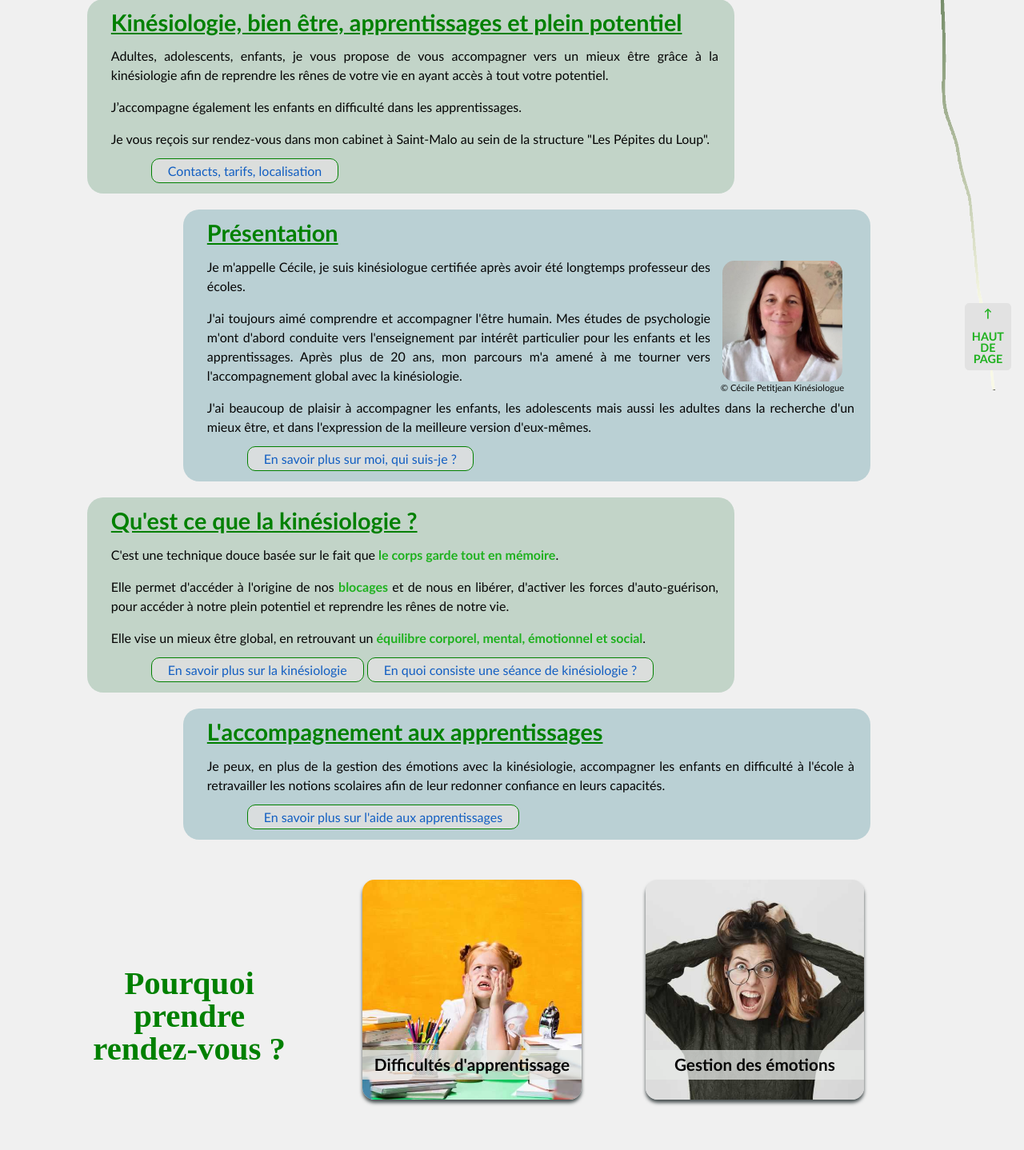
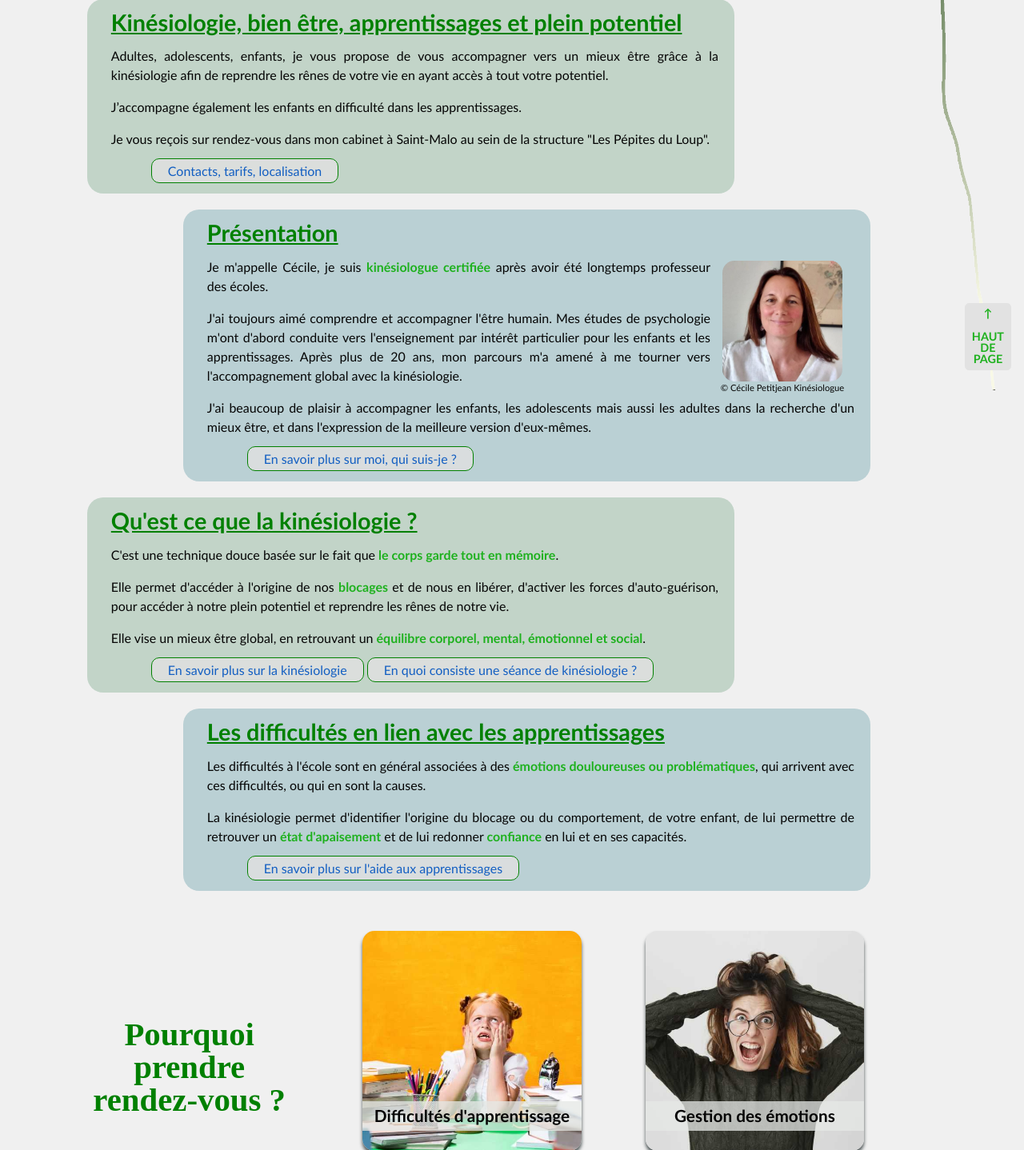
Before and after one commit to DavFrancois/cecilepetitjeankinesiologue, a PHP site: page / in a window 1280 px wide. Shown: the part 661-2099 px from the top of the page at 80% size. Run offline with PHP 8.4, Linux system fonts and the light colour scheme; some libraries are stand-ins or nearby versions.

Commit message:
Mise à jour de la notion d'aide à l'apprentissage + recentrage vignettes

```diff
--- a/css/stylececile.css
+++ b/css/stylececile.css
@@ -700,7 +700,7 @@ em {
   padding: 15px 10px 5px 15px;
   width: 100%;
   height: 100%;
-  text-align: left;
+  text-align: center;
   border-radius: 15px;
   font-size: 1em;
   font-weight: 600;
--- a/index.html
+++ b/index.html
@@ -76,7 +76,7 @@
                             <img class="figure_photo" src="images/cecile_photo3_400.webp" alt="Cécile PETITJEAN photo" title="Cécile PETITJEAN - Kinésiologue"/>
                             <figcaption>&copy; Cécile Petitjean Kinésiologue</figcaption>
                         </figure>
-                        <p>Je m'appelle Cécile, je suis kinésiologue certifiée après avoir été longtemps professeur des écoles.</p>
+                        <p>Je m'appelle Cécile, je suis <strong>kinésiologue certifiée</strong> après avoir été longtemps professeur des écoles.</p>
                         <p>J'ai toujours aimé comprendre et accompagner l'être humain. Mes études de psychologie m'ont d'abord conduite vers l'enseignement par intérêt particulier pour les enfants et les apprentissages. Après plus de 20 ans, mon parcours m'a amené à me tourner vers l'accompagnement global avec la kinésiologie.</p>
                         <p>J'ai beaucoup de plaisir à accompagner les enfants, les adolescents mais aussi les adultes dans la recherche d'un mieux être, et dans l'expression de la meilleure version d'eux-mêmes.</p>
                         <a class="btn2" href="p4_qui.php" title="Cécile Petitjean Kinésiologue">En savoir plus sur moi, qui suis-je ?</a>
@@ -88,8 +88,9 @@
                         <a class="btn2" href="p5_sceance.php" title="une scénace de kinésiologie">En quoi consiste une séance de kinésiologie ?</a>
                     </div>
                     <div class="pair">
-                        <h2>L'accompagnement aux apprentissages</h2>
-                        <p>Je peux, en plus de la gestion des émotions avec la kinésiologie, accompagner les enfants en difficulté à l'école à retravailler les notions scolaires afin de leur redonner confiance en leurs capacités.</p>
+                        <h2>Les difficultés en lien avec les apprentissages</h2>
+                        <p>Les difficultés à l'école sont en général associées à des <strong>émotions douloureuses ou problématiques</strong>, qui arrivent avec ces difficultés, ou qui en sont la causes.</p>
+                        <p>La kinésiologie permet d'identifier l'origine du blocage ou du comportement, de votre enfant, de lui permettre de retrouver un <strong>état d'apaisement</strong> et de lui redonner <strong>confiance</strong> en lui et en ses capacités.</p>
                         <a class="btn2" href="p3_apprentissage.php" title="Aide aux apprentissages">En savoir plus sur l'aide aux apprentissages</a>
                     </div>
                 </div>
@@ -103,42 +104,42 @@
                 <div class="vignette">
                     <img class="image" id="apprentissage" src="images/apprentissage500.jpg" alt="Difficultés d'apprentissage" title="Difficultés d'apprentissage"/>
                     <div class="text">Difficultés d'apprentissage</div>
-                    <div class="vignette_text--hover">DIFFICULTES D'APPRENTISSAGE :<br />- Difficultés de mémorisation,<br />- Difficultés de concentration<br />- Difficultés de lecture, écriture, calcul<br />- Difficultés à tenir en place<br />- Peur des situations d’examen<br />- Perte de ses moyens alors qu’on a travaillé<br />- ...<a class="btn4" href="p3_apprentissage.php" title="Aide aux apprentissages">En savoir plus sur l'aide aux apprentissages</a></div>
+                    <div class="vignette_text--hover">DIFFICULTES D'APPRENTISSAGE<br />- Difficultés de mémorisation,<br />- Difficultés de concentration<br />- Difficultés de lecture, écriture, calcul<br />- Difficultés à tenir en place<br />- Peur des situations d’examen<br />- Perte de ses moyens alors qu’on a travaillé<br />...<a class="btn4" href="p3_apprentissage.php" title="Aide aux apprentissages">En savoir plus sur l'aide aux apprentissages</a></div>
                 </div>
                 <div class="vignette">
                     <img class="image" id="phobie" src="images/emotions500.jpg" alt="Peurs et phobies" title="Gestion des émotions"/>
                     <div class="text">Gestion des émotions</div>
-                    <div class="vignette_text--hover">GESTION DES EMOTIONS :<br />- Difficultés à contrôler ses émotions<br />- Colères<br />- Peurs, phobies<br />- Pleurs<br />- Hypersensibilité<br />- Hyper émotivité<br />- ...<a class="btn4" href="p2_kinesiologue.php" title="La kinésiologie">En savoir plus sur la kinésiologie</a></div>
+                    <div class="vignette_text--hover">GESTION DES EMOTIONS<br />- Difficultés à contrôler ses émotions<br />- Colères<br />- Peurs, phobies<br />- Pleurs<br />- Hypersensibilité<br />- Hyper émotivité<br />...<a class="btn4" href="p2_kinesiologue.php" title="La kinésiologie">En savoir plus sur la kinésiologie</a></div>
                 </div>
                 <div class="vignette">
                     <img class="image" id="relation" src="images/relation500.jpg" alt="relation aux autres" title="Relation aux autres"/></a>
                     <div class="text">Relation aux autres</div>
-                    <div class="vignette_text--hover">PROBLEMES DE RELATION AUX AUTRES :<br />- Difficultés à communiquer avec les autres<br />- Timidité <br />- Extravagance excessive<br />- Sentiment d’infériorité<br />- Peur de toujours déranger<br />- Sentiment d'être toujours jugé<br />- Besoin de se mettre en avant<br />- Jalousie excessive<br />- ...<a class="btn4" href="p2_kinesiologue.php" title="La kinésiologie">En savoir plus sur la kinésiologie</a></div>
+                    <div class="vignette_text--hover">PROBLEMES DE RELATION AUX AUTRES<br />- Difficultés à communiquer avec les autres<br />- Timidité <br />- Extravagance excessive<br />- Sentiment d’infériorité<br />- Peur de toujours déranger<br />- Sentiment d'être toujours jugé<br />- Besoin de se mettre en avant<br />- Jalousie excessive<br />...<a class="btn4" href="p2_kinesiologue.php" title="La kinésiologie">En savoir plus sur la kinésiologie</a></div>
                 </div>
                 <div class="vignette">
                     <img class="image" id="sommeil" src="images/sommeil500.jpg" alt="Sommeil" title="Problèmes de sommeil"/></a>
                     <div class="text">Sommeil</div>
-                    <div class="vignette_text--hover">PROBLEMES DE SOMMEIL :<br />- Difficultés d’endormissement<br />- Réveils nocturnes<br />- Insomnies<br />- Cauchemars<br />- ...<a class="btn4" href="p2_kinesiologue.php" title="La kinésiologie">En savoir plus sur la kinésiologie</a></div>
+                    <div class="vignette_text--hover">PROBLEMES DE SOMMEIL<br />- Difficultés d’endormissement<br />- Réveils nocturnes<br />- Insomnies<br />- Cauchemars<br />- ...<a class="btn4" href="p2_kinesiologue.php" title="La kinésiologie">En savoir plus sur la kinésiologie</a></div>
                 </div>
                 <div class="vignette">
                     <img class="image" id="stress" src="images/stress340.jpg" alt="stress" title="Problèmes de stress"/></a>
                     <div class="text">Stress</div>
-                    <div class="vignette_text--hover">STRESS :<br />- Difficulté à gérer son stress<br />- Panique<br />- Peur de ne pas y arriver<br />- Sensation de surcharge<br />- Blocage lié au stress<br />- ...<a class="btn4" href="p2_kinesiologue.php" title="La kinésiologie">En savoir plus sur la kinésiologie</a></div>
+                    <div class="vignette_text--hover">STRESS<br />- Difficulté à gérer son stress<br />- Panique<br />- Peur de ne pas y arriver<br />- Sensation de surcharge<br />- Blocage lié au stress<br />...<a class="btn4" href="p2_kinesiologue.php" title="La kinésiologie">En savoir plus sur la kinésiologie</a></div>
                 </div>
                 <div class="vignette">
                     <img class="image" id="confiance en soi" src="images/confiance500.jpg" alt="confiance en soi" title="Confiance en soi"/></a>
                     <div class="text">Confiance en soi</div>
-                    <div class="vignette_text--hover">PROBLEMES DE CONFIANCE :<br />- Manque de confiance en soi<br />- Peur de ne pas être à la hauteur, de ne pas y arriver<br />- Peur de décevoir<br />- Peur de ne pas être aimé<br />- Sentiment d’être moche, bête, faible<br />- Peur de se lancer dans un nouveau projet<br />- ...<a class="btn4" href="p2_kinesiologue.php" title="La kinésiologie">En savoir plus sur la kinésiologie</a></div>
+                    <div class="vignette_text--hover">PROBLEMES DE CONFIANCE<br />- Manque de confiance en soi<br />- Peur de ne pas être à la hauteur, de ne pas y arriver<br />- Peur de décevoir<br />- Peur de ne pas être aimé<br />- Sentiment d’être moche, bête, faible<br />- Peur de se lancer dans un nouveau projet<br />...<a class="btn4" href="p2_kinesiologue.php" title="La kinésiologie">En savoir plus sur la kinésiologie</a></div>
                 </div>
                 <div class="vignette">
                     <img class="image" id="sante" src="images/sante500.jpg" alt="santé" title="Santé et maux du corps"/></a>
                     <div class="text">Santé, maux du corps</div>
-                    <div class="vignette_text--hover">PROBLEMES DE SANTE:<br />- Douleurs physiques, qui ne partent pas malgré un suivi médical par un professionnel de santé<br /><a class="btn4" href="p2_kinesiologue.php" title="La kinésiologie">En savoir plus sur la kinésiologie</a><p>(Attention, la kinésiologie n'a pas pour objectif de remplacer ou de donner un avis médical. Elle peut être complémentaire pour une prise en charge globale, prenant en compte les causes psychosomatiques.)</p></div>
+                    <div class="vignette_text--hover">PROBLEMES DE SANTE<br />- Douleurs physiques, qui ne partent pas malgré un suivi médical par un professionnel de santé<br /><a class="btn4" href="p2_kinesiologue.php" title="La kinésiologie">En savoir plus sur la kinésiologie</a><p>(Attention, la kinésiologie n'a pas pour objectif de remplacer ou de donner un avis médical. Elle peut être complémentaire pour une prise en charge globale, prenant en compte les causes psychosomatiques.)</p></div>
                 </div>
                 <div class="vignette">
                     <img class="image" id="aliment" src="images/aliment408.jpg" alt="comportements alimentaires" title="Comportements alimentaires"/></a>
                     <div class="text">Comportements alimentaires</div>
-                    <div class="vignette_text--hover">PROBLEMES DE COMPORTEMENTS ALIMENTAIRES :<br />- Troubles de l’alimentation<br />- Phobie alimentaire<br />- Sélectivité alimentaire<br />- ...<br /><a class="btn4" href="p2_kinesiologue.php" title="La kinésiologie">En savoir plus sur la kinésiologie</a></div>
+                    <div class="vignette_text--hover">PROBLEMES DE COMPORTEMENTS ALIMENTAIRES<br />- Troubles de l’alimentation<br />- Phobie alimentaire<br />- Sélectivité alimentaire<br />...<br /><a class="btn4" href="p2_kinesiologue.php" title="La kinésiologie">En savoir plus sur la kinésiologie</a></div>
                 </div>
             </nav>
             <!-- calendrier.php -->
--- a/sass/layouts/_nav.scss
+++ b/sass/layouts/_nav.scss
@@ -193,7 +193,7 @@
             padding: 15px 10px 5px 15px;
             width: 100%;
             height: 100%;
-            text-align: left;
+            text-align: center;
             border-radius: 15px;
             font-size: 1em;
             font-weight: 600;
```
Also changed, not shown: p3_apprentissage.php (+2 -5 lines).
